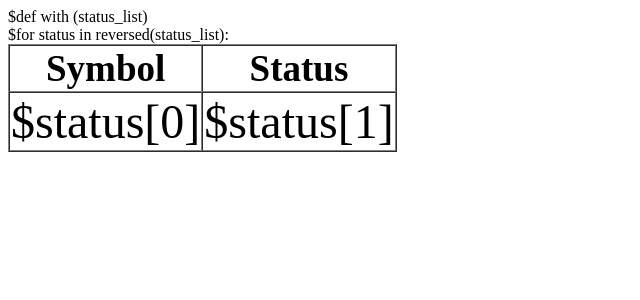
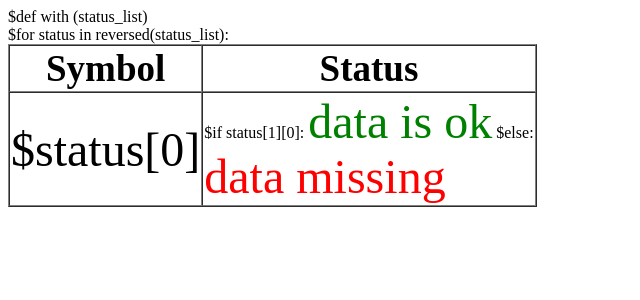
Before and after one commit to shmyhero/data-process, a Python web app: template portal/templates/min_data_status.html in a window 1280 px wide. Shown: the top 300 px of the page, without its empty margins (0-640 px from the left). Run offline with Jinja, Linux system fonts and the light colour scheme; the template is opened without the code that fills it, so the values that code supplies are empty.

Commit message:
update min data status

```diff
--- a/portal/templates/min_data_status.html
+++ b/portal/templates/min_data_status.html
@@ -3,6 +3,16 @@
 <head>
     <meta charset="UTF-8">
     <title>Minutes data</title>
+    <script lang="javascript">
+        function show_detail(detail_control) {
+            if (detail_control.style.display=="none") {
+                detail_control.style.display="";
+            }
+            else{
+                detail_control.style.display="none";
+            }
+        }
+    </script>
 </head>
 <body>
 
@@ -16,7 +26,14 @@
 $for status in reversed(status_list):
     <tr>
         <td ><font size="7" >$status[0]</font></td>
-        <td ><font size="7" >$status[1]</font></td>
+        <td >
+            $if status[1][0]:
+                <font size="7" color="green" >data is ok</font>
+            $else:
+                <div id="div_$status[0]">
+                <div id="status_$status[0]" onclick="show_detail(detail_$status[0])"><font size="7" color="red" >data missing</font></div>
+                <div id="detail_$status[0]" style="display:none" ><font size="7" color="red" >$status[1][1]</font></div>
+        </td>
     </tr>
 </table>
 </body>
```
